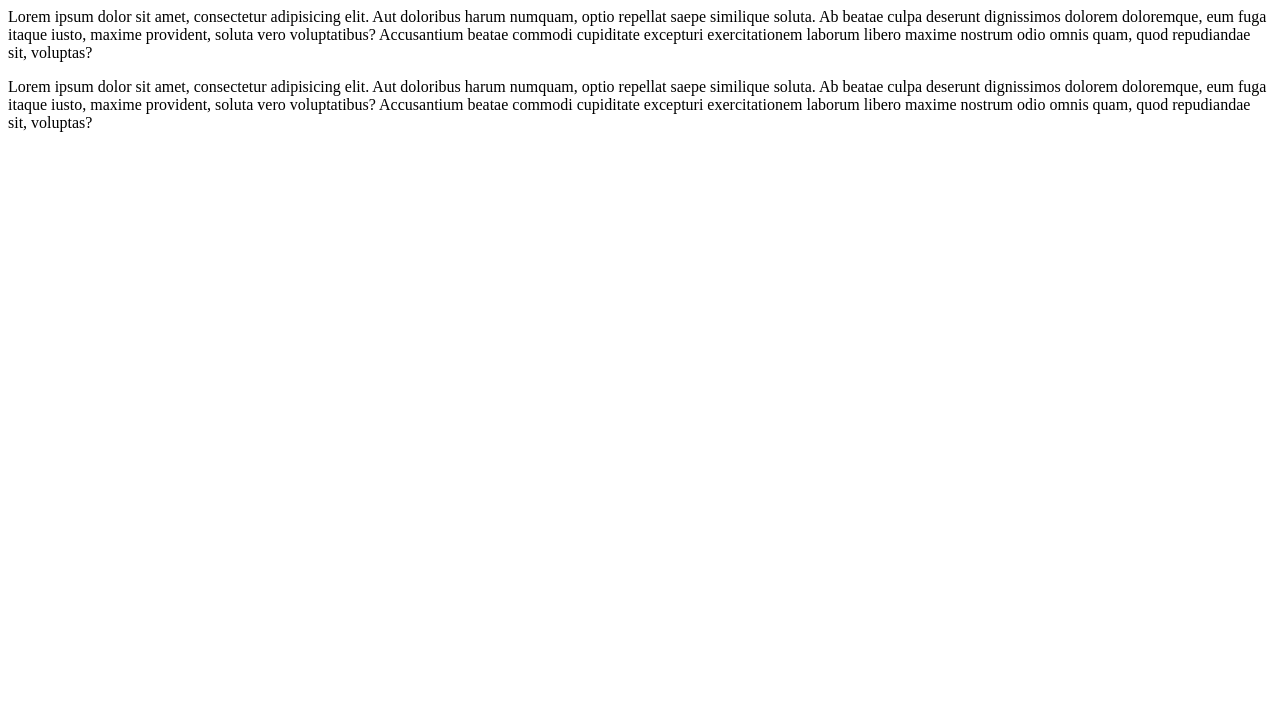
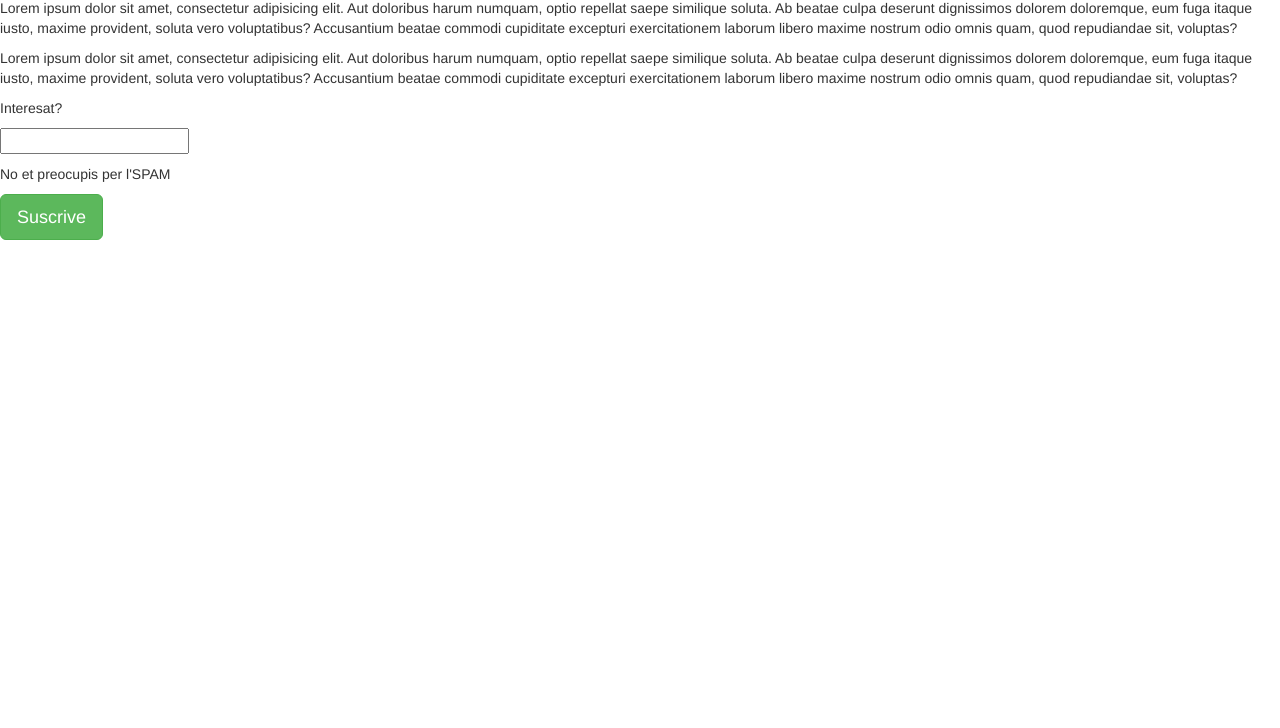
Before and after one commit to alexbonavila/LandingPageHTML5, a plain HTML site: page index.html in a window 1280 px wide. Shown: the part 72-800 px from the top of the page. Drawn offline with nearby package versions, Linux system fonts and the light colour scheme.

Commit message:
formulari + bootstrap

```diff
--- a/index.html
+++ b/index.html
@@ -3,6 +3,10 @@
 <head>
     <meta charset="UTF-8">
     <title>Document</title>
+    <meta name="viewport"
+          content="width=device-width, user-scalable=no, initial-scale=1.0, maximum-scale=1.0, minimum-scale=1.0">
+    <meta http-equiv="Content-Type" content="text/html;charset=UTF-8">
+    <link rel="stylesheet" href="https://maxcdn.bootstrapcdn.com/bootstrap/3.3.6/css/bootstrap.min.css">
 </head>
 <body>
 
@@ -13,10 +17,22 @@
 <p>Lorem ipsum dolor sit amet, consectetur adipisicing elit. Aut doloribus harum numquam, optio repellat saepe similique soluta. Ab beatae culpa deserunt dignissimos dolorem doloremque, eum fuga itaque iusto, maxime provident, soluta vero voluptatibus? Accusantium beatae commodi cupiditate excepturi exercitationem laborum libero maxime nostrum odio omnis quam, quod repudiandae sit, voluptas?</p>
 
 
+<p>Interesat?</p>
+
 <form action="" method="post">
 
+<p class="input-group">
+    <span class="input-group-add"></span>
+    <input type="text" class="email">
+</p>
 
+    <p>No et preocupis per l'SPAM</p>
 
+<p>
+    <input type="submit" value="Suscrive"
+            class="btn btn-success btn-lg">
+
+</p>
 </form>
 </body>
 </html>
```
